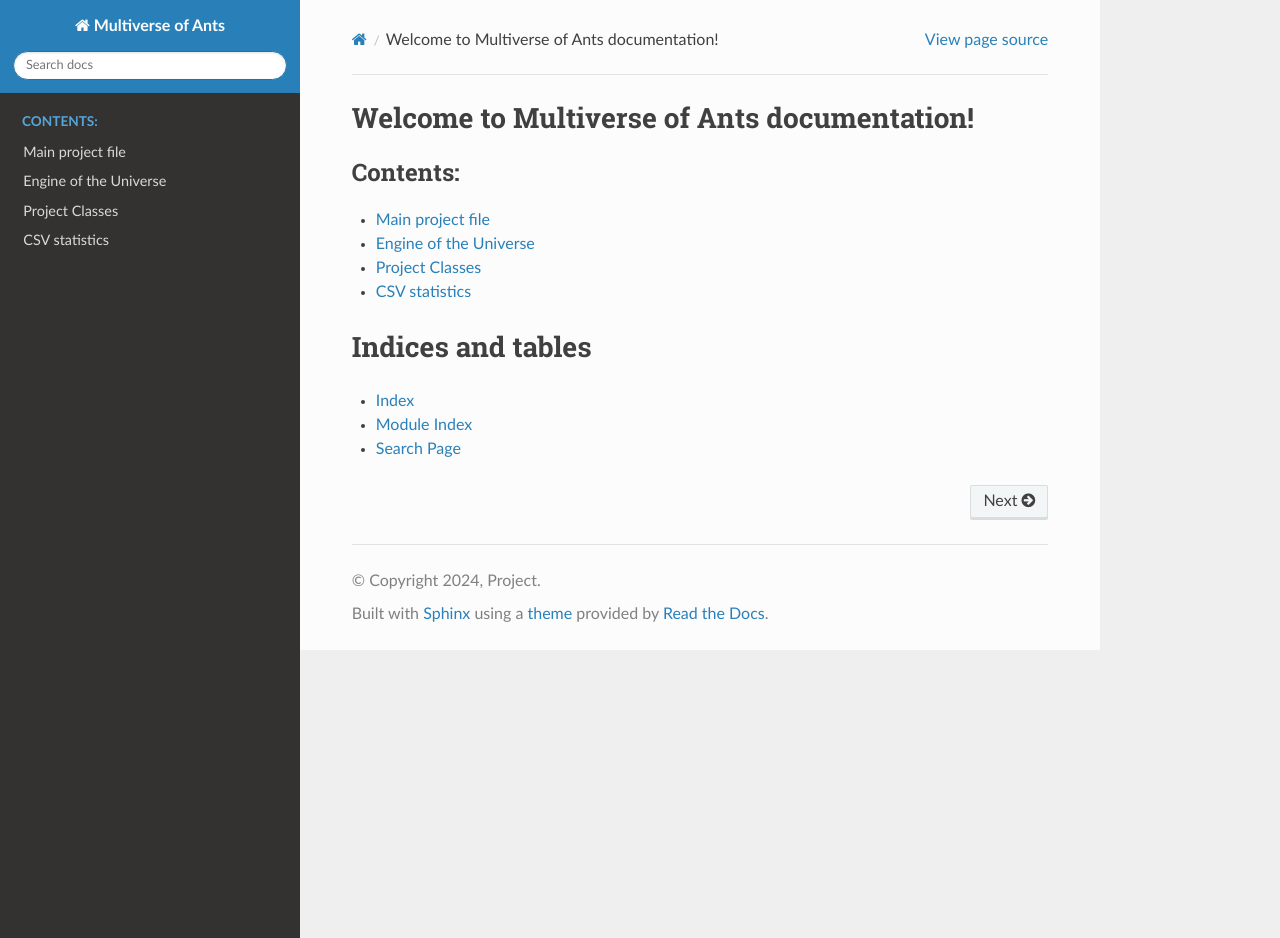
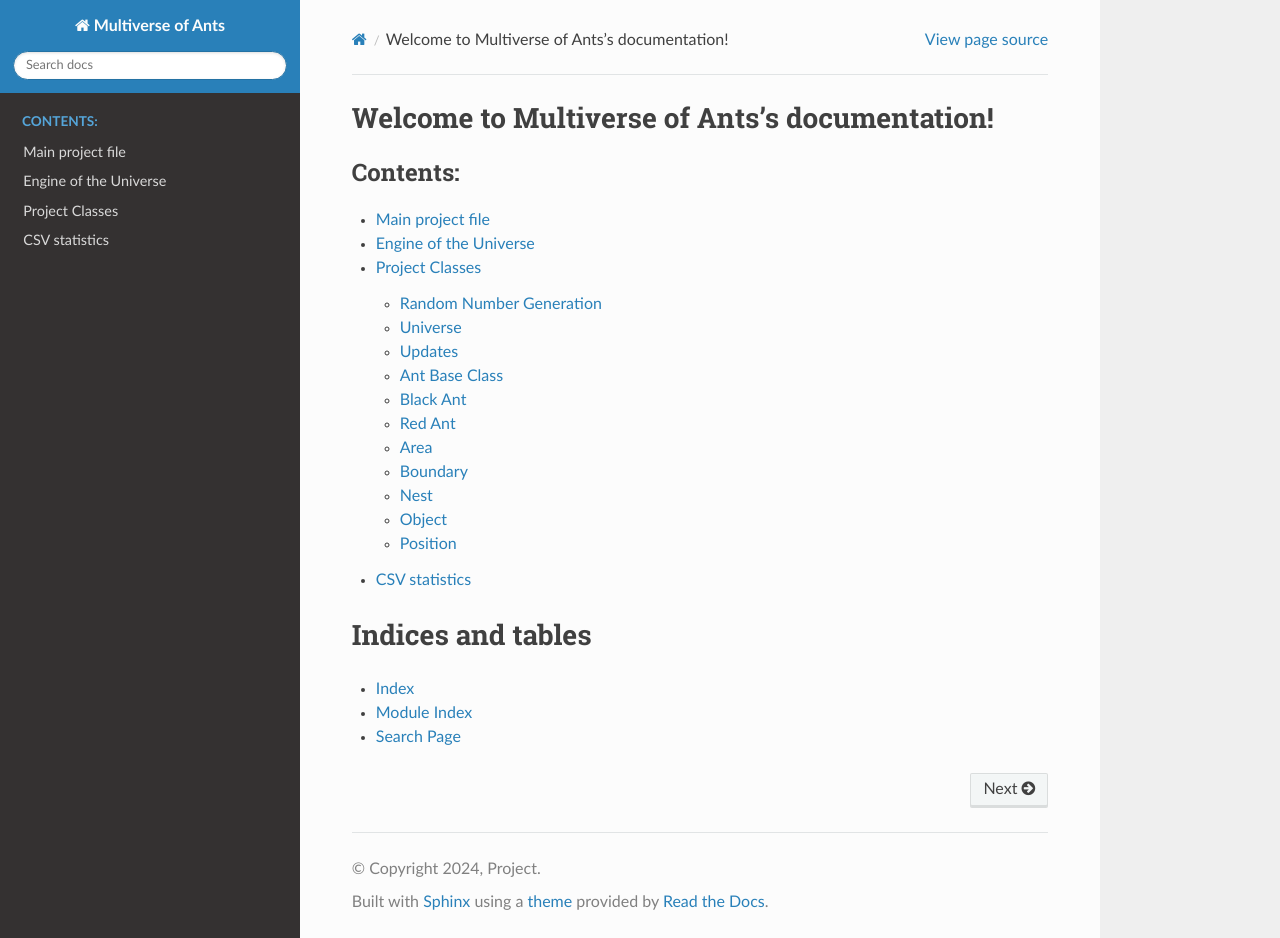
Before and after one commit to Antoni-Czaplicki/Multiverse-of-Ants, a Sphinx documentation site: the page built from docs/index.rst, in a window 1280 px wide and 938 px high. Built offline with Sphinx 7.4.7 and the Read the Docs theme 2.0.0, drawn with Linux system fonts in a browser that asks for light colours.

```diff
--- a/docs/classes.rst
+++ b/docs/classes.rst
@@ -1,58 +1,91 @@
 Project Classes
 ===============
 
-
+Random Number Generation
+-------------------------
 
 .. automodule:: universe.rng
    :members:
    :undoc-members:
    :show-inheritance:
 
+Universe
+--------
+
 .. automodule:: universe.universe
    :members:
    :undoc-members:
    :show-inheritance:
+
+Updates
+-------
 
 .. automodule:: universe.update
    :members:
    :undoc-members:
    :show-inheritance:
 
+
+Ant Base Class
+--------------
+
 .. automodule:: universe.ants.ant
    :members:
    :undoc-members:
    :show-inheritance:
+
+Black Ant
+---------
 
 .. automodule:: universe.ants.black_ant
    :members:
    :undoc-members:
    :show-inheritance:
 
+Red Ant
+-------
+
 .. automodule:: universe.ants.red_ant
    :members:
    :undoc-members:
    :show-inheritance:
+
+
+Area
+----
 
 .. automodule:: universe.map.area
    :members:
    :undoc-members:
    :show-inheritance:
 
+Boundary
+--------
+
 .. automodule:: universe.map.boundary
    :members:
    :undoc-members:
    :show-inheritance:
+
+Nest
+----
 
 .. automodule:: universe.map.nest
    :members:
    :undoc-members:
    :show-inheritance:
 
+Object
+------
+
 .. automodule:: universe.map.object
    :members:
    :undoc-members:
    :show-inheritance:
 
+Position
+--------
+
 .. automodule:: universe.map.position
    :members:
    :undoc-members:
--- a/docs/conf.py
+++ b/docs/conf.py
@@ -7,29 +7,26 @@
 # https://www.sphinx-doc.org/en/master/usage/configuration.html#project-information
 import os
 import sys
+sys.path.insert(0, os.path.abspath('..'))
 
-sys.path.insert(0, os.path.abspath(".."))
-
-project = "Multiverse of Ants"
-copyright = "2024, Project"
-author = "Project"
+project = 'Multiverse of Ants'
+copyright = '2024, Project'
+author = 'Project'
 
 # -- General configuration ---------------------------------------------------
 # https://www.sphinx-doc.org/en/master/usage/configuration.html#general-configuration
 
-extensions = [
-    "sphinx.ext.autodoc",
-    "sphinx.ext.autosummary",
-    "sphinx.ext.viewcode",
-    "sphinx.ext.napoleon",
-]
+extensions = ['sphinx.ext.autodoc', 'sphinx.ext.autosummary', 'sphinx.ext.viewcode', 'sphinx.ext.napoleon']
 
-templates_path = ["_templates"]
-exclude_patterns = ["_build", "Thumbs.db", ".DS_Store"]
+templates_path = ['_templates']
+exclude_patterns = ['_build', 'Thumbs.db', '.DS_Store']
+
 
 
 # -- Options for HTML output -------------------------------------------------
 # https://www.sphinx-doc.org/en/master/usage/configuration.html#options-for-html-output
 
-html_theme = "sphinx_rtd_theme"
-html_static_path = ["_static"]
+html_theme = 'sphinx_rtd_theme'
+html_static_path = ['_static']
+
+master_doc = 'index'
--- a/docs/index.rst
+++ b/docs/index.rst
@@ -3,7 +3,7 @@
    You can adapt this file completely to your liking, but it should at least
    contain the root `toctree` directive.
 
-Welcome to Multiverse of Ants documentation!
+Welcome to Multiverse of Ants's documentation!
 ==============================================
 
 .. toctree::
```
Also changed, not shown: docs/main.rst (line endings or trailing spaces), docs/statistics.rst (line endings or trailing spaces), 1 other file.
